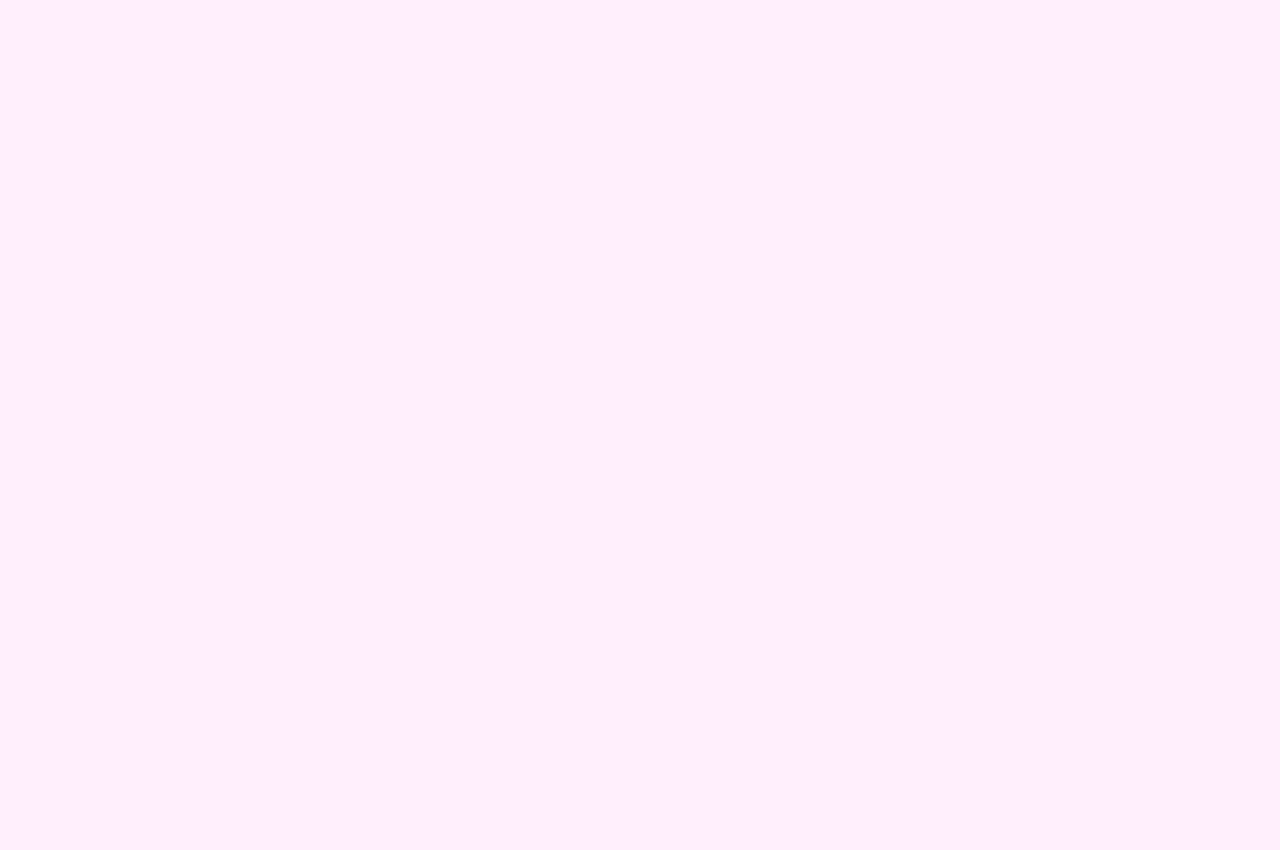
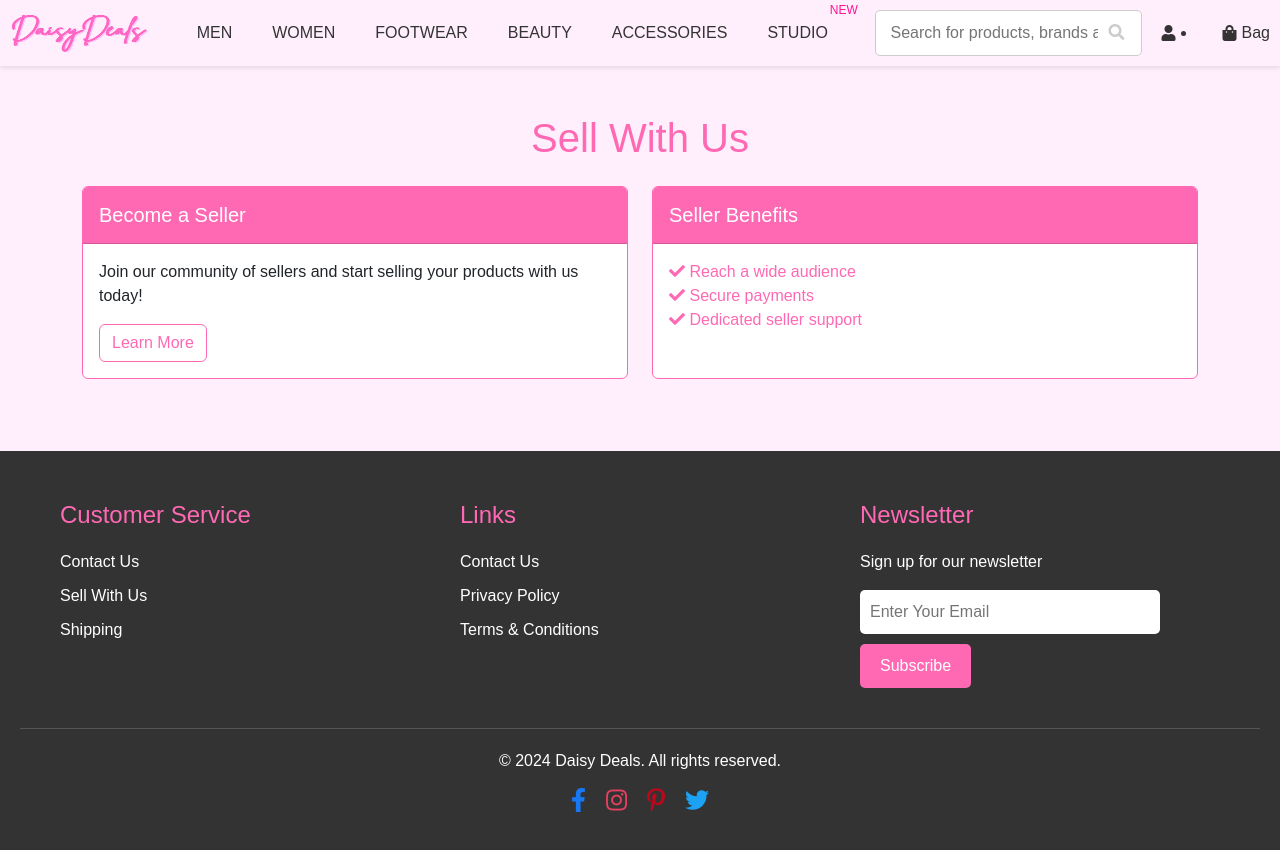
Before and after one commit to sneha-4-22/GeniCoders, a React (Create React App) app: page /sellwithus in a window 1280 px wide. Before the commit this address had no page. Shown: the top 850 px of the page. Before the commit the page ends 800 px from the top, so only its background shows below. Built offline with nearby package versions, Linux system fonts and the light colour scheme; a small style sheet from the web is missing.

Commit message:
footer components addition

```diff
--- a/src/App.js
+++ b/src/App.js
@@ -20,6 +20,8 @@ import Register from './components/navbar/Register';
 import ContactPage from './components/Footer/ContactPage';
 import Cart from './components/navbar/Cart';
 import Checkout from './components/navbar/Checkout';
+import SellWithUs from './components/Footer/SellWithUs';
+import Shipping from './components/Footer/Shipping';
 function App() {
   return (
     <Router>
@@ -43,6 +45,8 @@ function App() {
           <Route path="/contact" element={<ContactPage/>} />
           <Route path="/cart" element={<Cart/>} />
           <Route path="/checkout" element={<Checkout/>} />
+          <Route path="/sellwithus" element={<SellWithUs/>} />
+          <Route path="/shipping" element={<Shipping/>} />
         </Route>
       </Routes>
       </Provider>
--- a/src/components/Footer/Footer.js
+++ b/src/components/Footer/Footer.js
@@ -9,8 +9,9 @@ const Footer = () => {
           <h3>Customer Service</h3>
           <ul>
             <li><Link to="/contact">Contact Us</Link></li>
-            <li><a href="#">Sell With Us</a></li>
-            <li><a href="#">Shipping</a></li>
+            <li><Link to="/sellwithus">Sell With Us</Link></li>
+            <li><Link to="/shipping">Shipping</Link></li>
+
           </ul>
         </div>
         <div className="footer-section">
--- /dev/null
+++ b/src/components/Footer/SellWithUs.jsx
@@ -0,0 +1,76 @@
+import React from 'react';
+import Footer from './Footer'; // Import the Footer component
+
+const SellWithUs = () => {
+  const pinkColor = '#ff69b4';
+
+  return (
+    <>
+      <div className="container py-5">
+        <h1 className="text-center mb-4" style={{ color: pinkColor }}>
+          Sell With Us
+        </h1>
+        <div className="row">
+          <div className="col-md-6 mb-4">
+            <div
+              className="card h-100 border-pink"
+              style={{ borderColor: pinkColor }}
+            >
+              <div
+                className="card-header bg-pink text-white py-3"
+                style={{ backgroundColor: pinkColor }}
+              >
+                <h5 className="mb-0">Become a Seller</h5>
+              </div>
+              <div className="card-body">
+                <p className="card-text">
+                  Join our community of sellers and start selling your products
+                  with us today!
+                </p>
+                <a
+                  href="#"
+                  className="btn btn-outline-pink"
+                  style={{ color: pinkColor, borderColor: pinkColor }}
+                >
+                  Learn More
+                </a>
+              </div>
+            </div>
+          </div>
+          <div className="col-md-6 mb-4">
+            <div
+              className="card h-100 border-pink"
+              style={{ borderColor: pinkColor }}
+            >
+              <div
+                className="card-header bg-pink text-white py-3"
+                style={{ backgroundColor: pinkColor }}
+              >
+                <h5 className="mb-0">Seller Benefits</h5>
+              </div>
+              <div className="card-body">
+                <ul className="list-unstyled">
+                  <li style={{ color: pinkColor }}>
+                    <i className="fas fa-check" style={{ color: pinkColor }}></i>{' '}
+                    Reach a wide audience
+                  </li>
+                  <li style={{ color: pinkColor }}>
+                    <i className="fas fa-check" style={{ color: pinkColor }}></i>{' '}
+                    Secure payments
+                  </li>
+                  <li style={{ color: pinkColor }}>
+                    <i className="fas fa-check" style={{ color: pinkColor }}></i>{' '}
+                    Dedicated seller support
+                  </li>
+                </ul>
+              </div>
+            </div>
+          </div>
+        </div>
+      </div>
+      <Footer /> {/* Include the Footer component */}
+    </>
+  );
+};
+
+export default SellWithUs;
--- /dev/null
+++ b/src/components/Footer/Shipping.jsx
@@ -0,0 +1,65 @@
+import React from 'react';
+import Footer from './Footer';
+const Shipping = () => {
+  const pinkColor = '#ff69b4';
+
+  return (
+    <>
+    <div className="container py-5">
+      <h1 className="text-center mb-4" style={{ color: pinkColor }}>
+        Shipping Information
+      </h1>
+      <div className="row">
+        <div className="col-md-4 mb-4">
+          <div className="card h-100 border-pink" style={{ borderColor: pinkColor }}>
+            <div className="card-header bg-pink text-white py-3" style={{ backgroundColor: pinkColor }}>
+              <h5 className="mb-0">Standard Shipping</h5>
+            </div>
+            <div className="card-body">
+              <p className="card-text">
+                Delivery in 5-7 business days.
+              </p>
+              <p className="card-text">
+                Cost: &#8377;50.00
+              </p>
+            </div>
+          </div>
+        </div>
+        <div className="col-md-4 mb-4">
+          <div className="card h-100 border-pink" style={{ borderColor: pinkColor }}>
+            <div className="card-header bg-pink text-white py-3" style={{ backgroundColor: pinkColor }}>
+              <h5 className="mb-0">Express Shipping</h5>
+            </div>
+            <div className="card-body">
+              <p className="card-text">
+                Delivery in 2-3 business days.
+              </p>
+              <p className="card-text">
+                Cost: &#8377;100.00
+              </p>
+            </div>
+          </div>
+        </div>
+        <div className="col-md-4 mb-4">
+          <div className="card h-100 border-pink" style={{ borderColor: pinkColor }}>
+            <div className="card-header bg-pink text-white py-3" style={{ backgroundColor: pinkColor }}>
+              <h5 className="mb-0">Overnight Shipping</h5>
+            </div>
+            <div className="card-body">
+              <p className="card-text">
+                Delivery by next business day.
+              </p>
+              <p className="card-text">
+                Cost: &#8377;200.00
+              </p>
+            </div>
+          </div>
+        </div>
+      </div>
+    </div>
+    <Footer />
+    </>
+  );
+};
+
+export default Shipping;
--- a/src/components/Home/HomePage.css
+++ b/src/components/Home/HomePage.css
@@ -80,6 +80,7 @@ body {
     padding: 15px 30px;
     background-color: #FF69B4;
     color: #fff;
+    text-decoration: none;
     border: none;
     border-radius: 45px;
     cursor: pointer;
--- a/src/components/Home/HomePage.js
+++ b/src/components/Home/HomePage.js
@@ -28,7 +28,9 @@ const HomePage = () => {
         <div className="hero-content">
           <h1>Discover Unbeatable Deals!</h1>
           <p>Step into the latest trends with our exclusive collections.</p>
-          <button className="shop-now-button">Shop Now</button>
+          <Link to="/dress" className="shop-now-button">
+  Shop Now
+</Link>
         </div>
         <button className="prev-slide" onClick={handlePrevSlide}>&#8249;</button>
         <button className="next-slide" onClick={handleNextSlide}>&#8250;</button>
```
